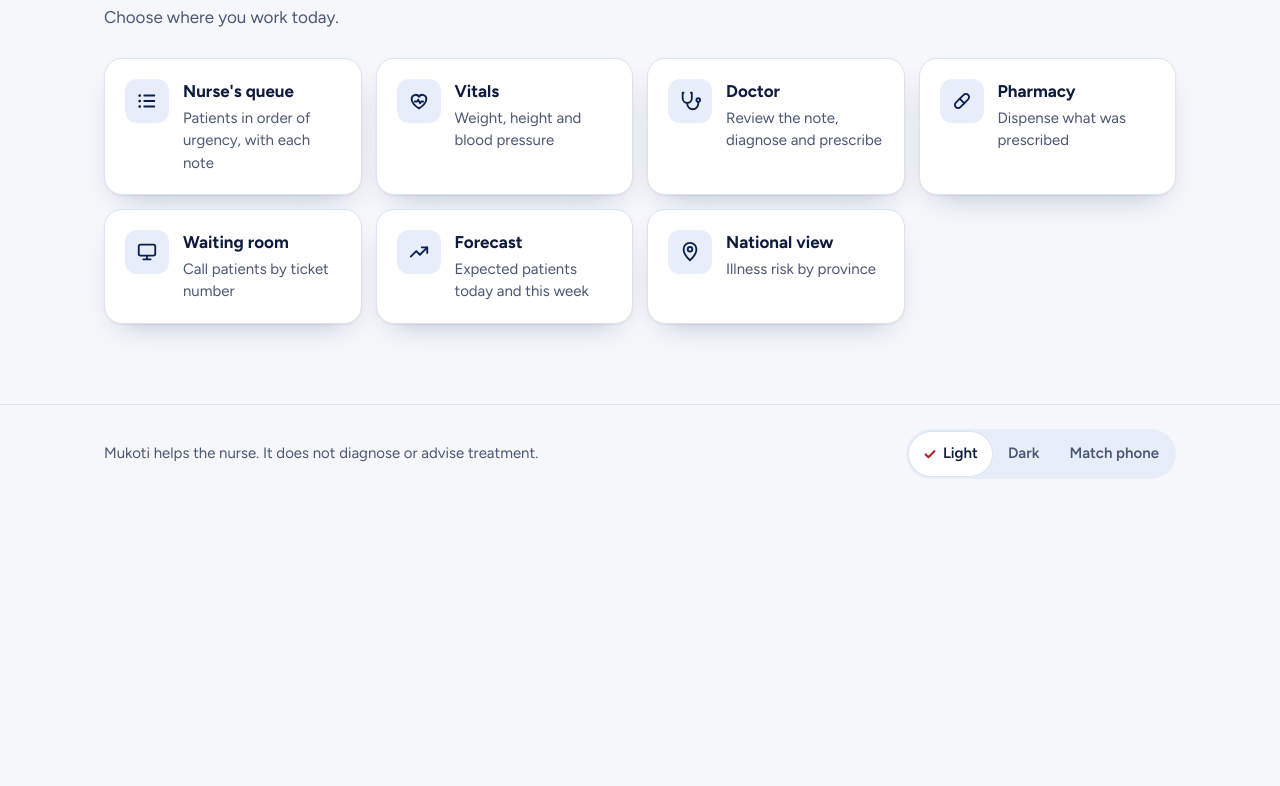
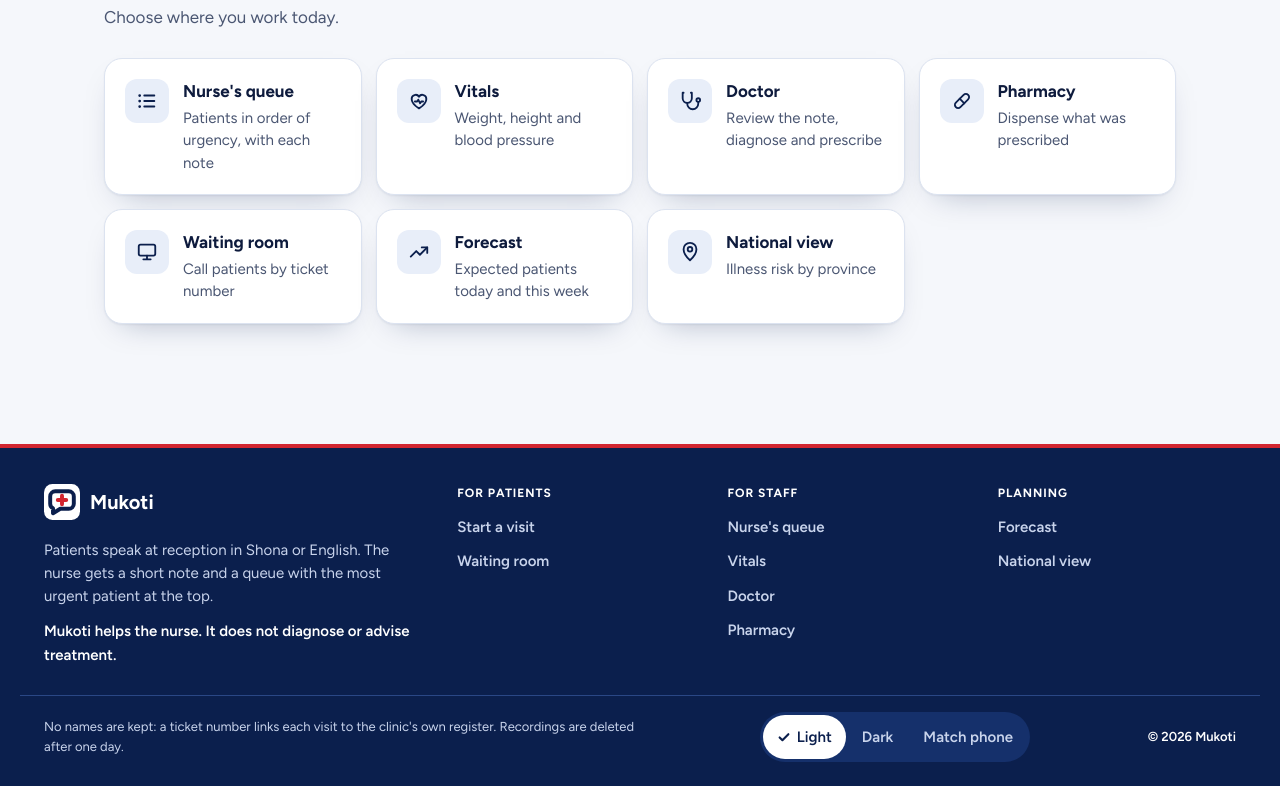
Before and after one commit to wmuza/heckathon-caimex, a plain HTML site: page web/welcome.html in a window 1280 px wide. Shown: the part 773-1559 px from the top of the page. Before the commit the page ends 1284 px from the top, so only its background shows below. Drawn offline with Linux system fonts and the light colour scheme.

Commit message:
Add a footer shared by every screen
web/footer.js draws the same navy footer at the bottom of every page,
written once like the menu bar: Mukoti and what it does, the safety line
("It does not diagnose or advise treatment"), links for patients, staff
and planning, the privacy line (no names kept; recordings deleted after
one day, as the patient is told), the Light/Dark/Match phone switch, and
the year.

The per-page appearance switches are gone (the footer carries it); page
actions such as "Clear the queue" stay. The footer hides while a patient
is talking to the helper, is left out of the demo page and its frames,
and is not printed. On the patient's screen its switch is in Shona.

```diff
--- a/web/app.css
+++ b/web/app.css
@@ -100,7 +100,7 @@ a { color: var(--blue-ink); }
 .nav a[aria-current="page"] { background: var(--panel); color: var(--blue-ink); box-shadow: 0 0 0 1px var(--hairline); gap: 6px; }
 .nav a .ck { width: 14px; height: 14px; }
 
-.embed .nav, .embed #foot { display: none; }
+.embed .nav, .embed .site-foot { display: none; }
 /* Inside the demo page the logo stays a picture, so a click cannot replace a screen. */
 .embed a.mark { pointer-events: none; }
 a.mark { text-decoration: none; }
@@ -140,6 +140,29 @@ a.mark { text-decoration: none; }
 /* On a phone the title takes its own line and the page's tools wrap under it. */
 @media (max-width: 640px) { .band-in { flex-wrap: wrap; } .band .grow { flex-basis: 100%; } }
 @media print { .menubar { display: none; } }
+
+/* The footer (footer.js), the same on every screen: navy like the menu bar. */
+.site-foot { margin-top: 40px; background: var(--navy); color: var(--on-navy-2); border-top: 4px solid var(--brand-red); }
+.site-foot :focus-visible { outline-color: var(--on-navy); }
+.sf-in { max-width: 1240px; margin: 0 auto; padding: 36px 24px 28px; display: grid; grid-template-columns: minmax(0, 1.6fr) repeat(3, minmax(0, 1fr)); gap: 28px 32px; }
+.sf-brand { display: inline-flex; align-items: center; gap: 10px; color: var(--on-navy); text-decoration: none; font-weight: 700; font-size: 1.25rem; }
+.sf-brand svg { width: 36px; height: 36px; }
+.sf-about p { margin-top: 12px; font-size: 0.9375rem; line-height: 1.55; max-width: 30em; }
+.sf-about .sf-safe { color: var(--on-navy); font-weight: 600; }
+.sf-col h2 { font-size: 0.75rem; font-weight: 800; letter-spacing: 0.08em; text-transform: uppercase; color: var(--on-navy); margin-bottom: 8px; }
+.sf-col a { display: block; padding: 6px 0; color: var(--on-navy-2); text-decoration: none; font-weight: 600; font-size: 0.9375rem; }
+.sf-col a:hover { color: var(--on-navy); text-decoration: underline; text-underline-offset: 3px; }
+.sf-base { max-width: 1240px; margin: 0 auto; padding: 16px 24px 24px; border-top: 1px solid var(--navy-line);
+  display: flex; flex-wrap: wrap; gap: 12px 24px; align-items: center; justify-content: space-between; font-size: 0.8125rem; }
+.sf-base p { max-width: 46em; }
+.sf-base .sf-copy { color: var(--on-navy); font-weight: 600; }
+.site-foot .seg { background: var(--navy-2); }
+.site-foot .seg button { color: var(--on-navy-2); }
+.site-foot .seg button[aria-pressed="true"] { background: var(--on-navy); color: var(--navy); box-shadow: none; }
+body.talking .site-foot { display: none; }          /* the patient's talk keeps the whole screen */
+@media (max-width: 860px) { .sf-in { grid-template-columns: repeat(2, minmax(0, 1fr)); } .sf-about { grid-column: 1 / -1; } }
+@media (max-width: 480px) { .sf-in { grid-template-columns: 1fr; } }
+@media print { .site-foot { display: none; } }
 .wrap { max-width: var(--col, 640px); margin: 0 auto; padding: 16px; }
 .panel {
   background: var(--panel); border: 1px solid var(--hairline); border-radius: 22px;
--- /dev/null
+++ b/web/footer.js
@@ -0,0 +1,45 @@
+/* The footer at the bottom of every screen, written once here like the menu bar (menu.js).
+   Load it as the last thing in <body>; it draws itself in place. Left out inside the demo
+   page's frames (?embed=1), and hidden while a patient is talking to the helper. */
+(function () {
+  if (new URLSearchParams(location.search).get('embed') === '1') return;
+
+  var COLS = [
+    ['For patients', [['/', 'Start a visit'], ['/board', 'Waiting room']]],
+    ['For staff', [['/nurse', "Nurse's queue"], ['/vitals', 'Vitals'], ['/doctor', 'Doctor'], ['/pharmacy', 'Pharmacy']]],
+    ['Planning', [['/outbreaks', 'Forecast'], ['/national', 'National view']]],
+  ];
+  var logo = '<svg viewBox="0 0 64 64" aria-hidden="true"><rect width="64" height="64" rx="15" fill="var(--on-navy)"/>' +
+    '<g fill="none" stroke-width="7" stroke-linecap="round" stroke-linejoin="round">' +
+    '<path stroke="var(--navy)" d="M20 13h24a9 9 0 0 1 9 9v13a9 9 0 0 1-9 9H29l-13 8v-9a9 9 0 0 1-5-8V22a9 9 0 0 1 9-9z"/>' +
+    '<path stroke="var(--brand-red)" d="M32 21v15m-7.5-7.5h15"/></g></svg>';
+  // data-t lets the patient's screen put these three words into Shona with the rest of its page.
+  var theme = '<div class="seg" role="group" aria-label="Appearance">' +
+    '<button data-theme-choice="light"><span data-t="light">Light</span></button>' +
+    '<button data-theme-choice="dark"><span data-t="dark">Dark</span></button>' +
+    '<button data-theme-choice="match"><span data-t="match">Match phone</span></button></div>';
+
+  var html =
+    '<footer class="site-foot noprint" id="siteFoot">' +
+      '<div class="sf-in">' +
+        '<div class="sf-about">' +
+          '<a class="sf-brand" href="/welcome">' + logo + '<span>Mukoti</span></a>' +
+          '<p>Patients speak at reception in Shona or English. The nurse gets a short note and a queue with the most urgent patient at the top.</p>' +
+          '<p class="sf-safe">Mukoti helps the nurse. It does not diagnose or advise treatment.</p>' +
+        '</div>' +
+        COLS.map(function (c) {
+          return '<nav class="sf-col" aria-label="' + c[0] + '"><h2>' + c[0] + '</h2>' +
+            c[1].map(function (l) { return '<a href="' + l[0] + '">' + l[1] + '</a>'; }).join('') + '</nav>';
+        }).join('') +
+      '</div>' +
+      '<div class="sf-base">' +
+        '<p>No names are kept: a ticket number links each visit to the clinic\'s own register. Recordings are deleted after one day.</p>' +
+        theme +
+        '<p class="sf-copy">© ' + new Date().getFullYear() + ' Mukoti</p>' +
+      '</div>' +
+    '</footer>';
+
+  var me = document.currentScript;
+  if (me) me.insertAdjacentHTML('beforebegin', html);
+  else document.body.insertAdjacentHTML('beforeend', html);
+})();
--- a/web/welcome.html
+++ b/web/welcome.html
@@ -102,13 +102,6 @@
   .space .nm { display: block; font-weight: 700; font-size: 1.0625rem; }
   .space .for { display: block; color: var(--w-ink-2); font-size: 0.9375rem; margin-top: 2px; }
 
-  .w-foot { border-top: 1px solid var(--w-line); padding: 24px 0 32px; }
-  .w-foot .w-col { display: flex; flex-wrap: wrap; gap: 16px 24px; align-items: center; justify-content: space-between; }
-  .w-foot p { color: var(--w-ink-2); font-size: 0.9375rem; }
-  .w-foot .seg { background: var(--w-tint); }
-  .w-foot .seg button { color: var(--w-ink-2); }
-  .w-foot .seg button[aria-pressed="true"] { background: var(--w-panel); color: var(--w-ink); box-shadow: 0 0 0 1px var(--w-line); }
-  .w-foot .seg button .ck { color: var(--red-text); }
 
   @media (max-width: 900px) {
     .hero { grid-template-columns: 1fr; gap: 40px; padding-top: 24px; padding-bottom: 56px; }
@@ -186,20 +179,11 @@
   </section>
 </main>
 
-<footer class="w-foot">
-  <div class="w-col">
-    <p>Mukoti helps the nurse. It does not diagnose or advise treatment.</p>
-    <div class="seg" role="group" aria-label="Appearance">
-      <button data-theme-choice="light">Light</button>
-      <button data-theme-choice="dark">Dark</button>
-      <button data-theme-choice="match">Match phone</button>
-    </div>
-  </div>
-</footer>
 
 <script src="art.js"></script>
 <script>
   Art.show(document.getElementById('artWelcome'), 'welcome', 'A helper at the clinic door, waving a patient in');
 </script>
+<script src="footer.js"></script>
 </body>
 </html>
```
Also changed, not shown: web/board.html (+1 -0 lines), web/check.html (+1 -7 lines), web/doctor.html (+1 -7 lines), web/engine.html (+1 -5 lines), web/index.html (+5 -10 lines), web/national.html (+1 -7 lines), web/nurse.html (+1 -5 lines), web/outbreaks.html (+1 -7 lines), web/pharmacy.html (+1 -7 lines), web/vitals.html (+1 -7 lines).
